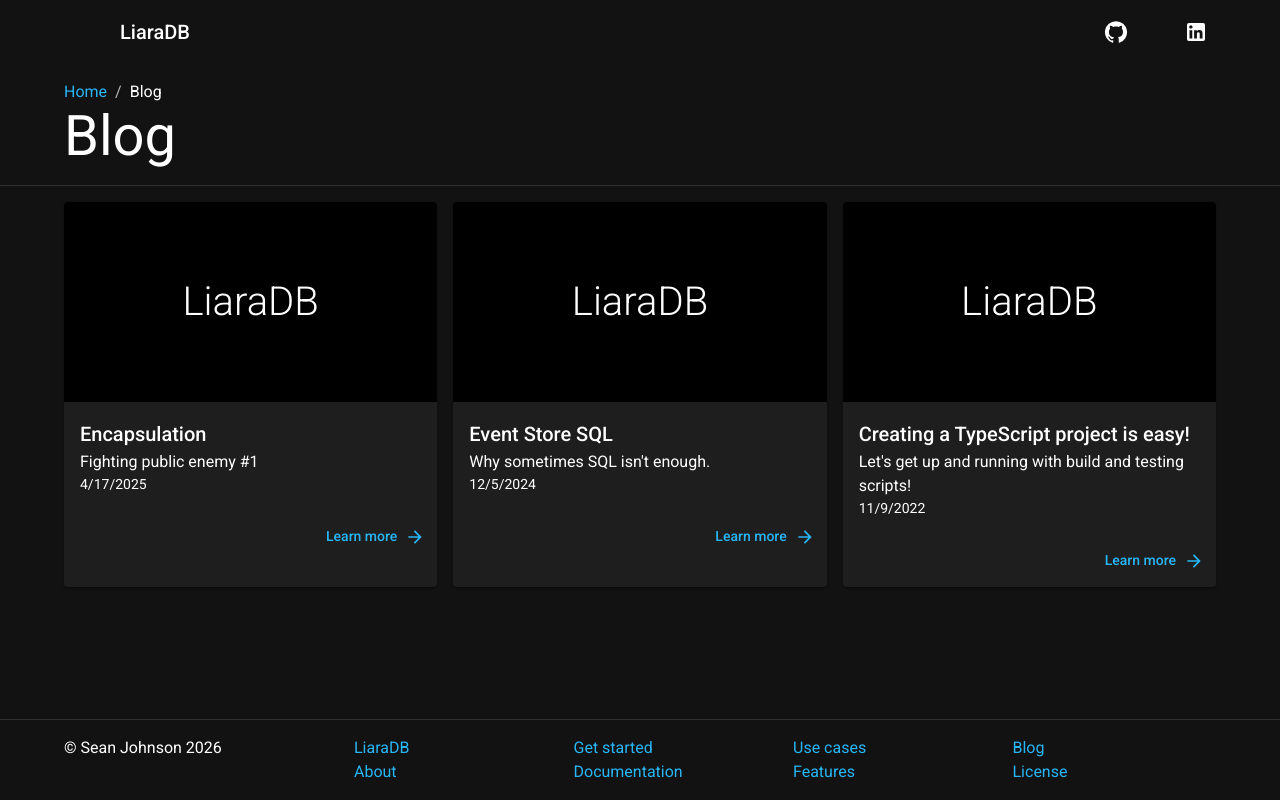
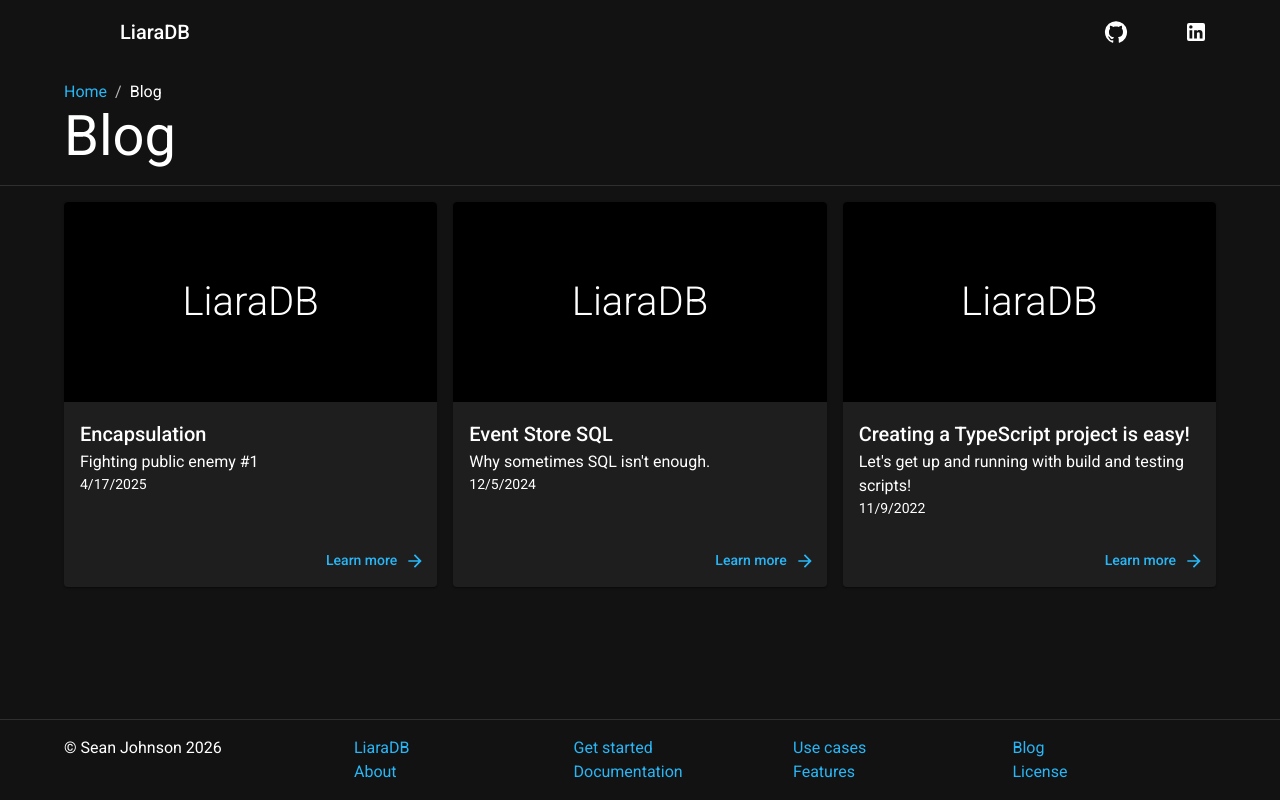
Before and after one commit to liaradb/liaradb.github.io, a Next.js app: page /blog in a window 1280 px wide. Built offline with nearby package versions, Linux system fonts and the light colour scheme; some icons are missing; what @mui/material-nextjs would draw is missing.

Commit message:
Fixed BlogItem flex-grow.

```diff
--- a/src/app/blog/blog_item.tsx
+++ b/src/app/blog/blog_item.tsx
@@ -11,13 +11,19 @@ export const BlogItem: FC<{
   title: string;
 }> = ({ date, href, title, subtitle }) => {
   return (
-    <Box flex={"1 0 calc(50% - 8px)"} key={href} component={Card}>
+    <Box
+      display="flex"
+      flexDirection="column"
+      flex={"1 0 calc(50% - 8px)"}
+      key={href}
+      component={Card}
+    >
       <Header />
-      <CardContent>
+      <Box component={CardContent} flexGrow={1}>
         <Typography variant="h6">{title}</Typography>
         <Typography variant="body1">{subtitle}</Typography>
         <Typography variant="body2">{date?.toLocaleDateString()}</Typography>
-      </CardContent>
+      </Box>
       <Box
         component={CardActions}
         display="flex"
```
